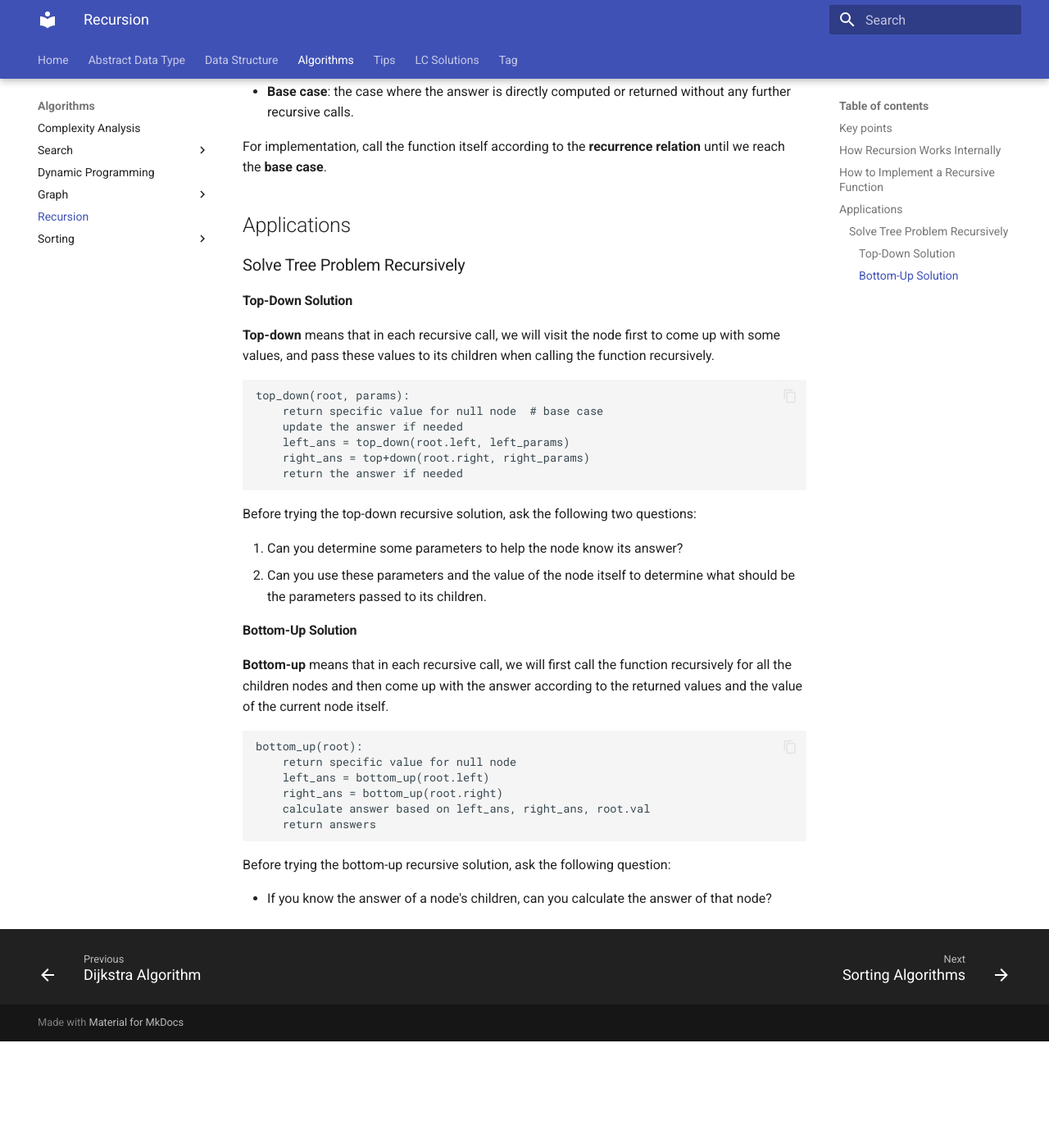
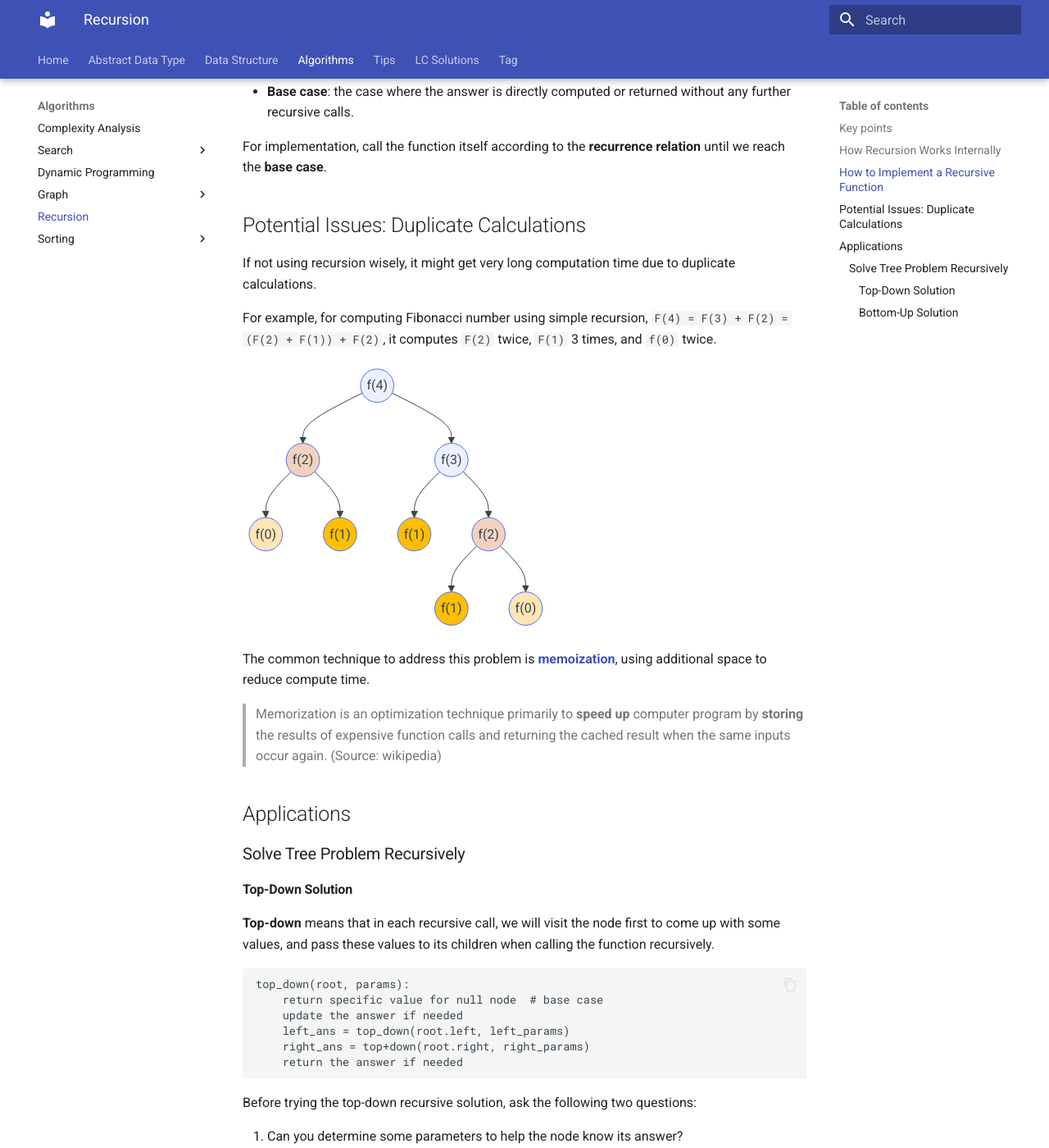
Before and after one commit to RogerLuo-Code/coding-practice, an MkDocs documentation site: the page built from docs/algorithms/recursion.md, in a window 1280 px wide and 1400 px high, scrolled down 1437 px. Shown: the whole window at 82% size. Built offline with MkDocs 1.6.1 and Material for MkDocs 9.7.7, drawn with Linux system fonts in a browser that asks for light colours; before the commit the page ends 2707 px from its top, so only the background shows below that.

Commit message:
Update recursion documentation

````diff
--- a/docs/algorithms/recursion.md
+++ b/docs/algorithms/recursion.md
@@ -54,6 +54,50 @@ further recursive calls.
 For implementation, call the function itself according to the **recurrence relation**
 until we reach the **base case**.
 
+## Potential Issues: Duplicate Calculations
+
+If not using recursion wisely, it might get very long computation time due to duplicate calculations.
+
+For example, for computing Fibonacci number using simple recursion,
+`F(4) = F(3) + F(2) = (F(2) + F(1)) + F(2)`, it computes `F(2)` twice, `F(1)` 3 times,
+and `f(0)` twice.
+
+```mermaid
+graph TD
+    f3_f2_f0(("f(0)"))
+    f3_f2_f1(("f(1)"))
+    f4_f2_f0(("f(0)"))
+    f4_f2_f1(("f(1)"))
+    f3_f1(("f(1)"))
+    f3_f2(("f(2)"))
+    f3(("f(3)"))
+    f4_f2(("f(2)"))
+    f4(("f(4)"))
+    f4 --> f3
+    f4 --> f4_f2
+    f4_f2 --> f4_f2_f1
+    f4_f2 --> f4_f2_f0
+    f3 --> f3_f2
+    f3 --> f3_f1
+    f3_f2 --> f3_f2_f1
+    f3_f2 --> f3_f2_f0
+
+    style f4_f2 fill:#F2D2BD
+    style f3_f2 fill:#F2D2BD
+    style f3_f1 fill:#FFBF00
+    style f3_f2_f1 fill:#FFBF00
+    style f4_f2_f1 fill:#FFBF00
+    style f4_f2_f0 fill:#FFE5B4
+    style f3_f2_f0 fill:#FFE5B4
+```
+
+The common technique to address this problem is [**memoization**](https://en.wikipedia.org/wiki/Binomial_coefficient),
+using additional space to reduce compute time.
+
+> Memorization is an optimization technique primarily to **speed up** computer program
+by **storing** the results of expensive function calls and returning the cached result
+when the same inputs occur again. (Source: wikipedia)
+
 ## Applications
 
 ### Solve Tree Problem Recursively
````
